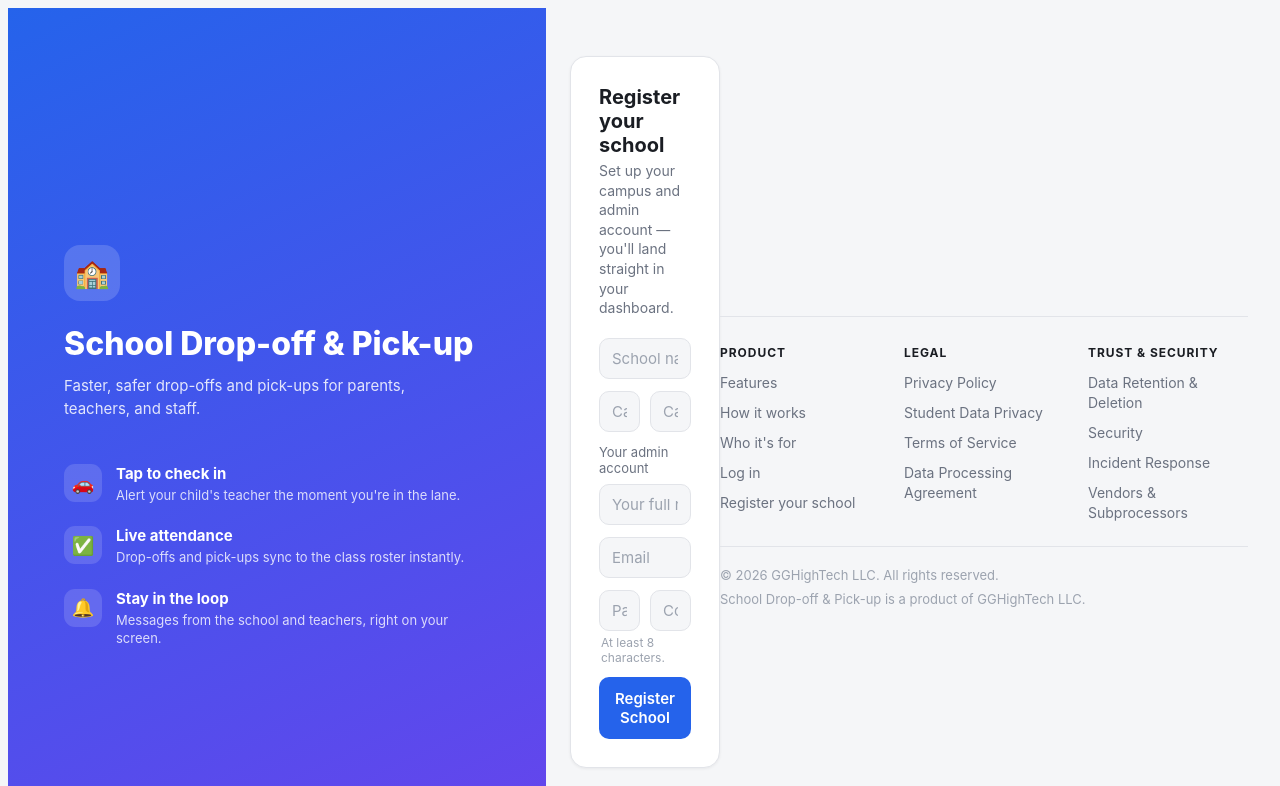
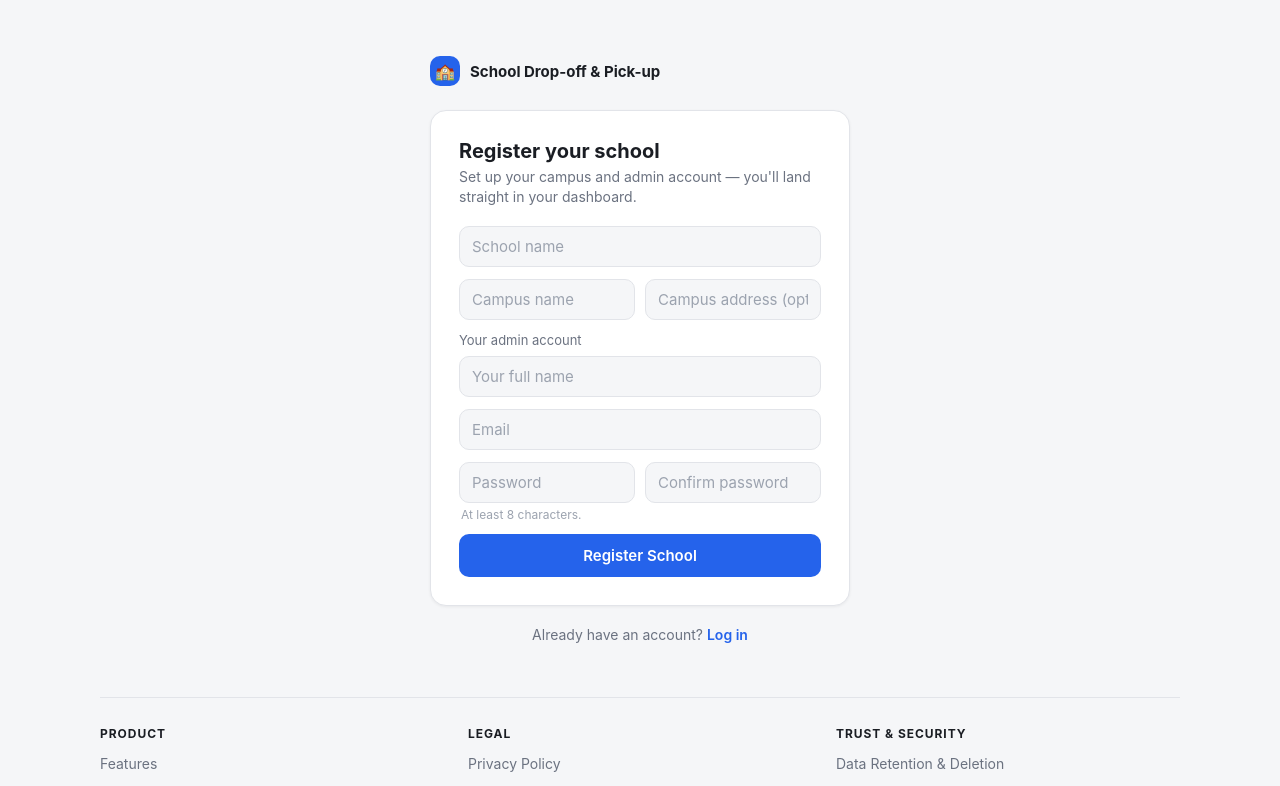
Before and after one commit to grant8827/sdps_frontend, a React (Vite) app: page /register in a window 1280 px wide. Shown: the top 786 px of the page. Built offline with nearby package versions, Linux system fonts and the light colour scheme; no server answers.

Commit message:
the login and register setup

```diff
--- a/src/components/AuthShell.tsx
+++ b/src/components/AuthShell.tsx
@@ -2,58 +2,17 @@
 import { Link } from 'react-router-dom';
 import { SiteFooter } from './SiteFooter';
 
-const FEATURES: { icon: string; title: string; body: string }[] = [
-  {
-    icon: '🚗',
-    title: 'Tap to check in',
-    body: "Alert your child's teacher the moment you're in the lane.",
-  },
-  {
-    icon: '✅',
-    title: 'Live attendance',
-    body: 'Drop-offs and pick-ups sync to the class roster instantly.',
-  },
-  {
-    icon: '🔔',
-    title: 'Stay in the loop',
-    body: 'Messages from the school and teachers, right on your screen.',
-  },
-];
-
 /**
- * Shared split-panel shell for both auth pages (Login and Register a
- * school): a branded gradient panel with the pitch on wide screens,
- * a plain compact brand line instead on narrow ones, and the actual
- * form (passed as children) on the right/below.
+ * Shared shell for both auth pages (Login and Register a school): a
+ * brand line linking home, the form (passed as children), centered, and
+ * the site footer below.
  */
 export function AuthShell({ children }: { children: ReactNode }) {
   return (
     <div className="auth-page">
-      <aside className="auth-brand-panel">
-        <div className="auth-brand-inner">
-          <Link to="/" className="auth-logo-badge" aria-label="Back to home">🏫</Link>
-          <h1 className="auth-brand-title">School Drop-off &amp; Pick-up</h1>
-          <p className="auth-brand-tagline">
-            Faster, safer drop-offs and pick-ups for parents, teachers, and staff.
-          </p>
-
-          <div className="auth-feature-list">
-            {FEATURES.map(feature => (
-              <div key={feature.title} className="auth-feature-row">
-                <span className="auth-feature-icon">{feature.icon}</span>
-                <div>
-                  <p className="auth-feature-title">{feature.title}</p>
-                  <p className="auth-feature-body">{feature.body}</p>
-                </div>
-              </div>
-            ))}
-          </div>
-        </div>
-      </aside>
-
       <main className="auth-form-side">
         <div className="auth-form-inner">
-          <Link to="/" className="auth-mobile-brand" aria-label="Back to home">
+          <Link to="/" className="auth-brand-line" aria-label="Back to home">
             <span className="topbar-badge">🏫</span>
             <span>School Drop-off &amp; Pick-up</span>
           </Link>
--- a/src/index.css
+++ b/src/index.css
@@ -660,7 +660,7 @@
   font-size: 14px;
 }
 
-/* ---- Auth pages (Login / Register a school): split brand panel + form ---- */
+/* ---- Auth pages (Login / Register a school): centered form ---- */
 
 .auth-page {
   min-height: 100vh;
@@ -668,94 +668,13 @@
   background: var(--bg);
 }
 
-.auth-brand-panel {
-  display: none;
-  flex: 1 1 44%;
-  flex-direction: column;
-  justify-content: center;
-  padding: 64px 56px;
-  background: linear-gradient(155deg, var(--blue), var(--purple) 130%);
-  color: #fff;
-  position: relative;
-}
-
-.auth-brand-inner {
-  max-width: 440px;
-  position: relative;
-}
-
-.auth-logo-badge {
-  width: 56px;
-  height: 56px;
-  border-radius: 16px;
-  background: rgba(255, 255, 255, 0.16);
-  display: flex;
-  align-items: center;
-  justify-content: center;
-  margin-bottom: 24px;
-  font-size: 28px;
-  text-decoration: none;
-}
-
-.auth-brand-title {
-  font-size: 32px;
-  font-weight: 800;
-  line-height: 1.2;
-  margin: 0 0 12px;
-}
-
-.auth-brand-tagline {
-  font-size: 15px;
-  line-height: 1.5;
-  color: rgba(255, 255, 255, 0.85);
-  max-width: 380px;
-  margin: 0;
-}
-
-.auth-feature-list {
-  display: flex;
-  flex-direction: column;
-  gap: 22px;
-  margin-top: 44px;
-}
-
-.auth-feature-row {
-  display: flex;
-  align-items: flex-start;
-  gap: 14px;
-}
-
-.auth-feature-icon {
-  width: 38px;
-  height: 38px;
-  border-radius: 11px;
-  background: rgba(255, 255, 255, 0.14);
-  display: flex;
-  align-items: center;
-  justify-content: center;
-  font-size: 18px;
-  flex-shrink: 0;
-}
-
-.auth-feature-title {
-  font-size: 15px;
-  font-weight: 700;
-  margin: 0;
-}
-
-.auth-feature-body {
-  font-size: 13px;
-  line-height: 1.4;
-  color: rgba(255, 255, 255, 0.8);
-  margin: 3px 0 0;
-}
-
 .auth-form-side {
   flex: 1;
   display: flex;
+  flex-direction: column;
   align-items: center;
   justify-content: center;
-  padding: 48px 24px;
+  padding: 48px 24px 24px;
 }
 
 .auth-form-inner {
@@ -763,7 +682,7 @@
   max-width: 420px;
 }
 
-.auth-mobile-brand {
+.auth-brand-line {
   display: flex;
   align-items: center;
   gap: 10px;
@@ -774,13 +693,10 @@
   margin-bottom: 24px;
 }
 
-@media (min-width: 900px) {
-  .auth-brand-panel {
-    display: flex;
-  }
-  .auth-mobile-brand {
-    display: none;
-  }
+/* The footer spans the page width under the centered form. */
+.auth-form-side .site-footer {
+  width: 100%;
+  max-width: 1080px;
 }
 
 .form-card {
```
